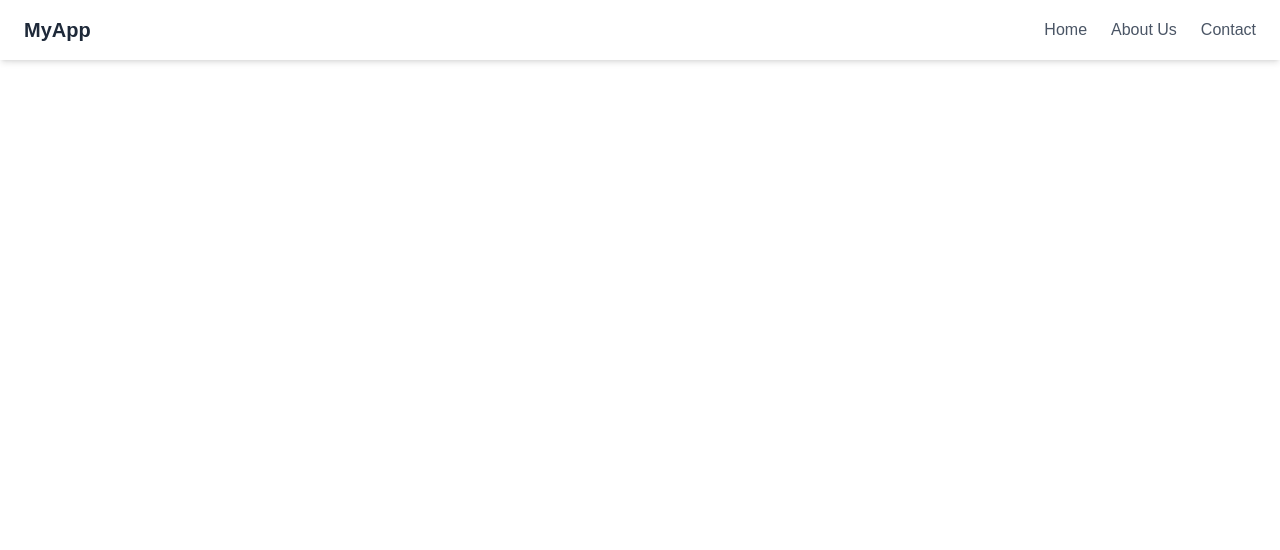
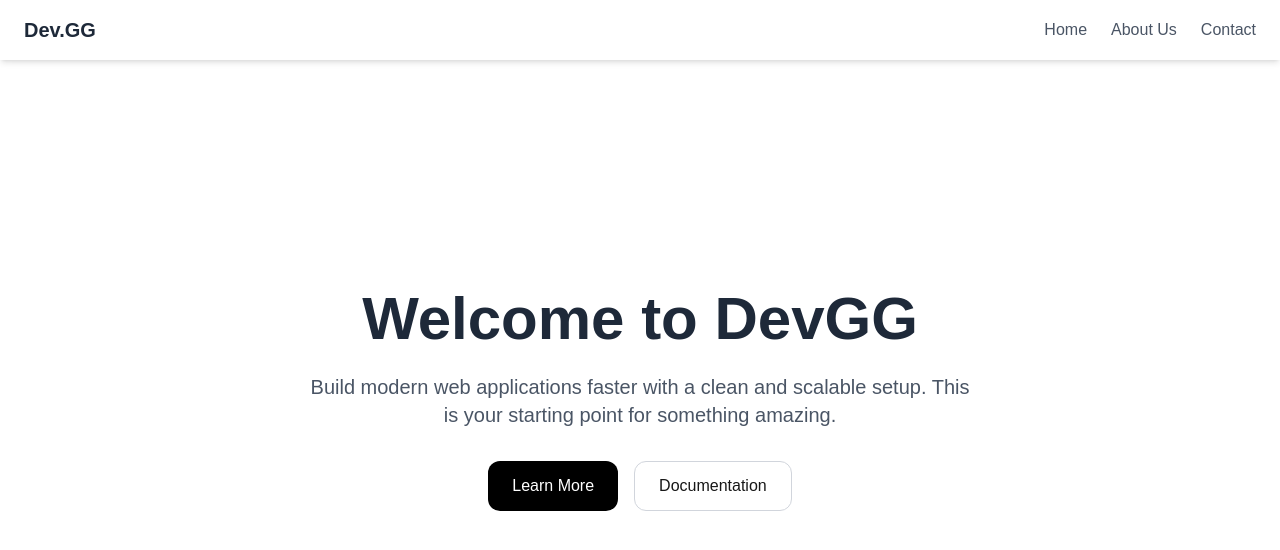
Before and after one commit to Zenncode/sample-testing, a Next.js app: page / in a window 1280 px wide. Shown: the top 550 px of the page. Built offline with nearby package versions, Linux system fonts and the light colour scheme.

Commit message:
Landing page

```diff
--- a/app/components/pages/Navbar.tsx
+++ b/app/components/ui/Navbar.tsx
@@ -4,12 +4,12 @@
 
 export default function Navbar() {
   return (
-    <nav className="w-full fixed top-0 left-0 bg-white shadow-md z-50">
+    <nav className="w-full fixed top-0 left-0 bg-gray shadow-md z-50">
       <div className="max-w-7xl mx-auto px-6 py-4 flex justify-between items-center">
 
         {/* Logo / Brand */}
         <h1 className="text-xl font-bold text-gray-800">
-          MyApp
+          Dev.GG
         </h1>
 
         {/* Navigation Links */}
--- a/app/layout.tsx
+++ b/app/layout.tsx
@@ -1,6 +1,6 @@
 import type { Metadata } from "next";
 import { Geist, Geist_Mono } from "next/font/google";
-import Navbar from "./components/pages/Navbar";
+import Navbar from "./components/ui/Navbar";
 
 import "./globals.css";
 
@@ -31,10 +31,8 @@
     >
       <body className="min-h-full flex flex-col">
 
-        {/* ✅ Navbar added here */}
         <Navbar />
 
-        {/* ✅ Push content below fixed navbar */}
         <main className="pt-20 flex-1">
           {children}
         </main>
--- a/app/page.tsx
+++ b/app/page.tsx
@@ -1,8 +1,29 @@
 import Image from "next/image";
 
-export default function Home() {
+export default function Page() {
   return (
-    <div className="flex flex-col flex-1 items-center justify-center bg-zinc-50 font-sans dark:bg-black">
+    <div className="flex flex-col items-center justify-center text-center min-h-[80vh] px-6">
+
+      {/* Greeting / Hero Section */}
+      <h1 className="text-4xl md:text-6xl font-bold text-gray-800 mb-6">
+        Welcome to DevGG
+      </h1>
+
+      <p className="text-gray-600 text-lg md:text-xl max-w-2xl mb-8">
+        Build modern web applications faster with a clean and scalable setup.
+        This is your starting point for something amazing.
+      </p>
+
+      {/* Buttons */}
+      <div className="flex gap-4">
+        <button className="px-6 py-3 bg-black text-white rounded-xl hover:bg-gray-800 transition">
+          Learn More
+        </button>
+
+        <button className="px-6 py-3 border border-gray-300 rounded-xl hover:bg-gray-100 transition">
+          Documentation
+        </button>
+      </div>
 
     </div>
   );
```
